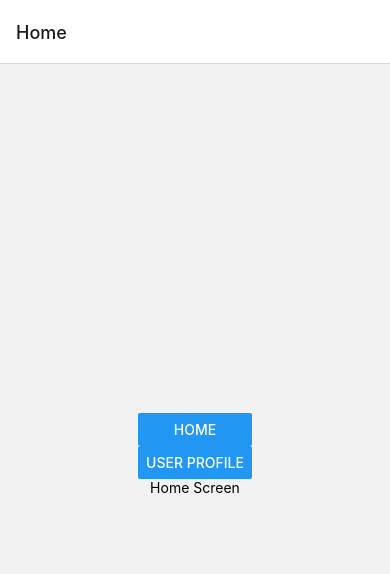
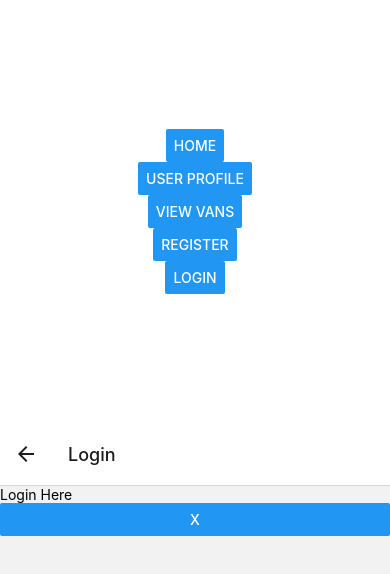
Before and after one commit to Castelli87/backEnd, a React Native app in the folder front-end/: screen /Login in a window 390 px wide. Shown: the top 574 px of the page. Built offline with nearby package versions, Linux system fonts and the light colour scheme; no server answers.

Commit message:
navigation and login modal working

```diff
--- a/front-end/App.js
+++ b/front-end/App.js
@@ -1,5 +1,5 @@
 import { StatusBar } from "expo-status-bar";
-import { StyleSheet} from "react-native";
+import { StyleSheet } from "react-native";
 import axios from "axios";
 import { useEffect } from "react";
 import { NavigationContainer } from "@react-navigation/native";
@@ -7,6 +7,10 @@ import { createNativeStackNavigator } from "@react-navigation/native-stack";
 import Home from "./pages/Home";
 import { UserProfile } from "./pages/UserProfile";
 import { Vans } from "./pages/Vans";
+import Nav from "./components/Nav";
+import * as React from "react";
+import { Register } from "./pages/Register";
+import { Login } from "./components/Login";
 
 const Stack = createNativeStackNavigator();
 
@@ -28,11 +32,17 @@ export default function App() {
 
   return (
     <NavigationContainer>
-      <Stack.Navigator>
+      <Nav></Nav>
+      <Stack.Navigator initialRouteName="Home">
         <Stack.Screen name="Home" component={Home} />
         <Stack.Screen name="UserProfile" component={UserProfile} />
-        <Stack.Screen name="Vans" component={Vans
-        } />
+        <Stack.Screen name="Vans" component={Vans} />
+        <Stack.Screen name="Register" component={Register} />
+        <Stack.Screen
+          name="Login"
+          component={Login}
+          options={{ presentation: "modal" }}
+        />
       </Stack.Navigator>
     </NavigationContainer>
   );
--- /dev/null
+++ b/front-end/components/Login.jsx
@@ -0,0 +1,11 @@
+import { useNavigation } from "@react-navigation/native";
+import { Button, Text, View } from "react-native";
+export const Login = () => {
+  const { goBack } = useNavigation();
+  return (
+    <View>
+      <Text>Login Here</Text>
+      <Button onPress={() => goBack()} title="X" />
+    </View>
+  );
+};
--- a/front-end/components/Nav.jsx
+++ b/front-end/components/Nav.jsx
@@ -1,15 +1,22 @@
 import { ScreenContainer } from "react-native-screens";
+import * as React from "react";
+
 import { Button, View } from "react-native";
 import Home from "../pages/Home";
+import { useNavigation } from "@react-navigation/native";
 
-function Nav({navigation}) {
-    return (
-        <View>
-        <Button title="Home" onPress={() => navigation.navigate("Home")} />
-        <Button title="User Profile" onPress={() => navigation.navigate("UserProfile")} />
+function Nav(props) {
+  const { navigate } = useNavigation();
+  console.log(props);
+  return (
+    <View style={{ flex: 1, alignItems: "center", justifyContent: "center" }}>
+      <Button title="Home" onPress={() => navigate("Home")} />
+      <Button title="User Profile" onPress={() => navigate("UserProfile")} />
+      <Button title="View Vans" onPress={() => navigate("Vans")} />
+      <Button title="Register" onPress={() => navigate("Register")} />
+      <Button title="Login" onPress={() => navigate("Login")} />
     </View>
-    )
-
+  );
 }
 
 export default Nav;
--- a/front-end/pages/Home.jsx
+++ b/front-end/pages/Home.jsx
@@ -1,10 +1,8 @@
 import { Text, View } from "react-native";
-import Nav from "../components/Nav"
 
 function Home() {
   return (
     <View style={{ flex: 1, alignItems: "center", justifyContent: "center" }}>
-    <Nav></Nav>
       <Text>Home Screen</Text>
     </View>
   );
--- /dev/null
+++ b/front-end/pages/Register.jsx
@@ -0,0 +1,5 @@
+import { Text } from "react-native";
+
+export const Register = () => {
+  return <Text>Register Here</Text>;
+};
```
